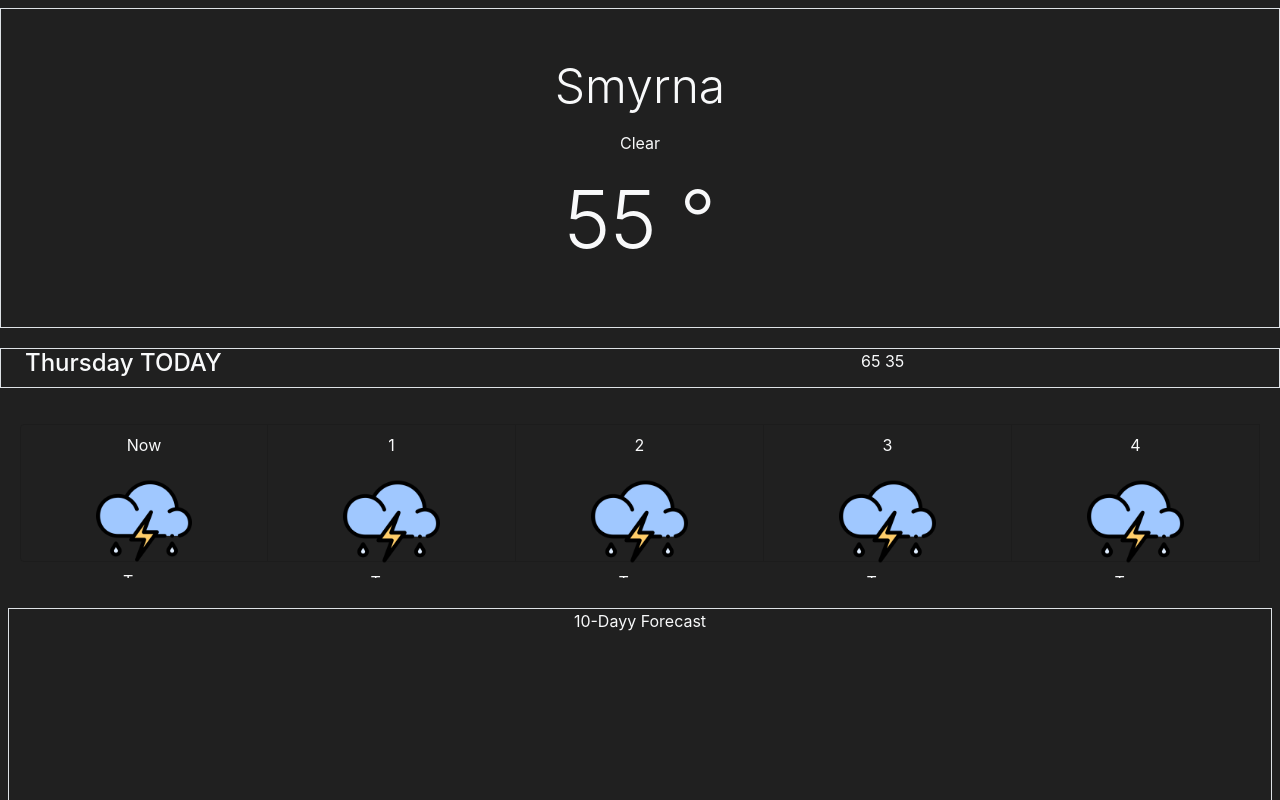
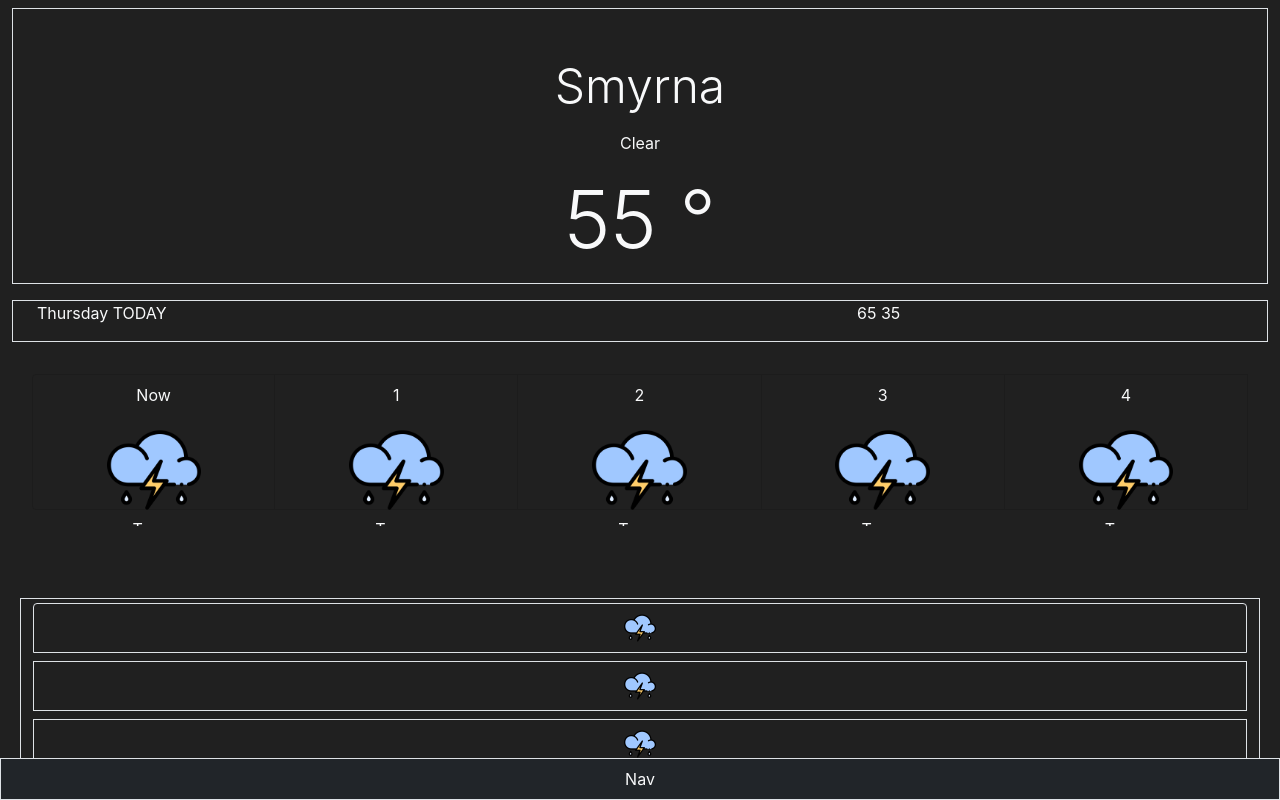
Before and after one commit to profhall/react-weather-app, a React (Create React App) app: page / in a window 1280 px wide. Built offline with nearby package versions, Linux system fonts and the light colour scheme.

Commit message:
starting to remove borders, got correct sizing, add nav bottom

```diff
--- a/src/comps/LocationPage/LocationPage.js
+++ b/src/comps/LocationPage/LocationPage.js
@@ -1,5 +1,5 @@
 import React, { useState } from 'react';
-import { Container, Row, Col, Button, ListGroup } from 'react-bootstrap';
+import { Container, Row, Col, Navbar, ListGroup } from 'react-bootstrap';
 import TestIcon from  "../../images/thunderstorm.png"
 
 
@@ -29,62 +29,85 @@ const LocationPage = () => {
         return forecast
     }
 
+    const tenDayForecast = (hours) =>{
+        let forecast = []
+        for(let i=0;i<hours;i++){
+            forecast.push(
+                <ListGroup.Item className="bg-transparent  border text-light text-center my-1" style={{}}>
+
+                    <img style={{"height":"2em"}} src={TestIcon}/>
+                </ListGroup.Item>
+            )
+        }
+        return forecast
+    }
+
     return (
         <Container className="h-100 text-light" fluid style={{
             "backgroundColor":`${backGround}`,
-            "minHeight":"100%",
             'overflowY':'auto'
 
         }}>
-            <Row className="h-50 justify-content-md-center ">
+            <Navbar  className="justify-content-center h-10 border bg-dark" fixed="bottom" >
+                Nav
+
+            </Navbar>
+            <Row className="justify-content-center " >
+                <Row className="h-50 justify-content-center ">
                     <Col className="text-center bg-transparent border m-2  " sm={12} style={{"height":'80%'}} >
-                    <p class="mt-5 display-5" >{location}</p>
-                    <p class="">{condition}</p>
-                    <p class="display-1" >{temp} &deg; </p>
+                        <p className="mt-5 display-5" >{location}</p>
+                        <p className="">{condition}</p>
+                        <p className="display-1" >{temp} &deg; </p>
                     </Col>
                     <Row  className="bg-transparent border m-2 justify-content-between"  style={{"height":'10%'}}>
-                    <Col className=" bg-transparent"  sm={6}>
-                        <h4>{
+                        <Col className=" bg-transparent"  xs={6}>
+                            <p className="text-justify">{
                             DayOfWeek}  <span className='text-uppercase'>Today</span>
-                        </h4>
+                            </p>
                         </Col>
-                    <Col  className="bg-transparent" sm={4}>
+                        <Col  className="bg-transparent" xs={4}>
                             {highsNlows.high}    {highsNlows.low}
                         </Col>
                     </Row>
                 </Row>
-            <Row className="justify-content-md-center  h-25">
+                <Row className="justify-content-center  h-25">
                     <Col className="bg-transparent  m-2" >
-                    <ListGroup horizontal className="h-75" style={{"overflowY":'auto'}}>
+                        <ListGroup horizontal className="h-75" style={{"overflowX":'auto'}}>
                             {HourlyForecast(10)}
                         </ListGroup>
                     </Col>
                 </Row>
+            </Row>
+            <Row className="justify-content-center">
 
-            <Row className="justify-content-md-center  h-50">
+                <Row className="justify-content-center  " style={{}}>
                     <Col className="bg-transparent border m-2 text-center" sm >
-                    10-Dayy Forecast
+                    <ListGroup  className="h-100" style={{}}>
+                            {tenDayForecast(10)}
+                    </ListGroup>
                     </Col>
                 </Row>
 
-            <Row className="justify-content-md-center  " style={{"height":'10%'}}>
-                <Col className=" bg-transparent border m-2" sm={5} >
-                    {sun.rise}AM
+
+            <Row className="justify-content-between " style={{"height":'10%'}}>
+                <Col className=" bg-transparent my-2" xs={5} >
+                    Sunrise: {sun.rise}AM
                 </Col>
 
-                <Col className="bg-transparent border m-2 " sm={5} >
-                    {sun.set}PM
+                <Col className="bg-transparent my-2 " xs={5} >
+                    Sunset: {sun.set}PM
                 </Col>
             </Row>
 
-            <Row className="justify-content-md-center  " style={{"height":'10%'}}>
-                <Col className="bg-transparent border m-2" sm={5} >
-                    {rain}%
+            <Row className="justify-content-between  mb-5 " style={{"height":'10%'}}>
+                <Col className="bg-transparent my-2 "  xs={5} >
+                    Rain: {rain}%
                 </Col>
 
-                <Col className="bg-transparent border m-2 " sm={5} >
-                    {humidity}%
+                <Col className="bg-transparent my-2 " xs={5} >
+                    Humididty: {humidity}%
                 </Col>
+            </Row>
             </Row>
         </Container>
     );
```
Lines whose indentation alone changed are shown as unchanged.
